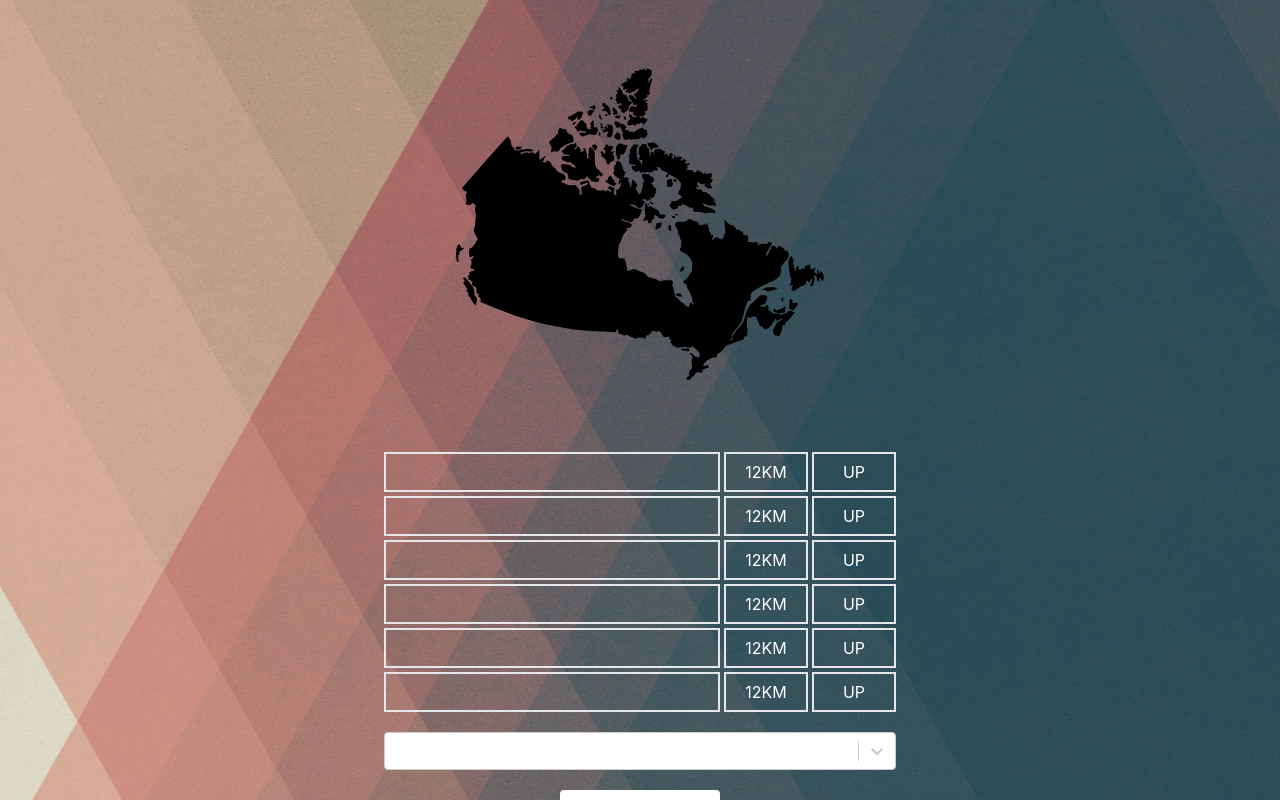
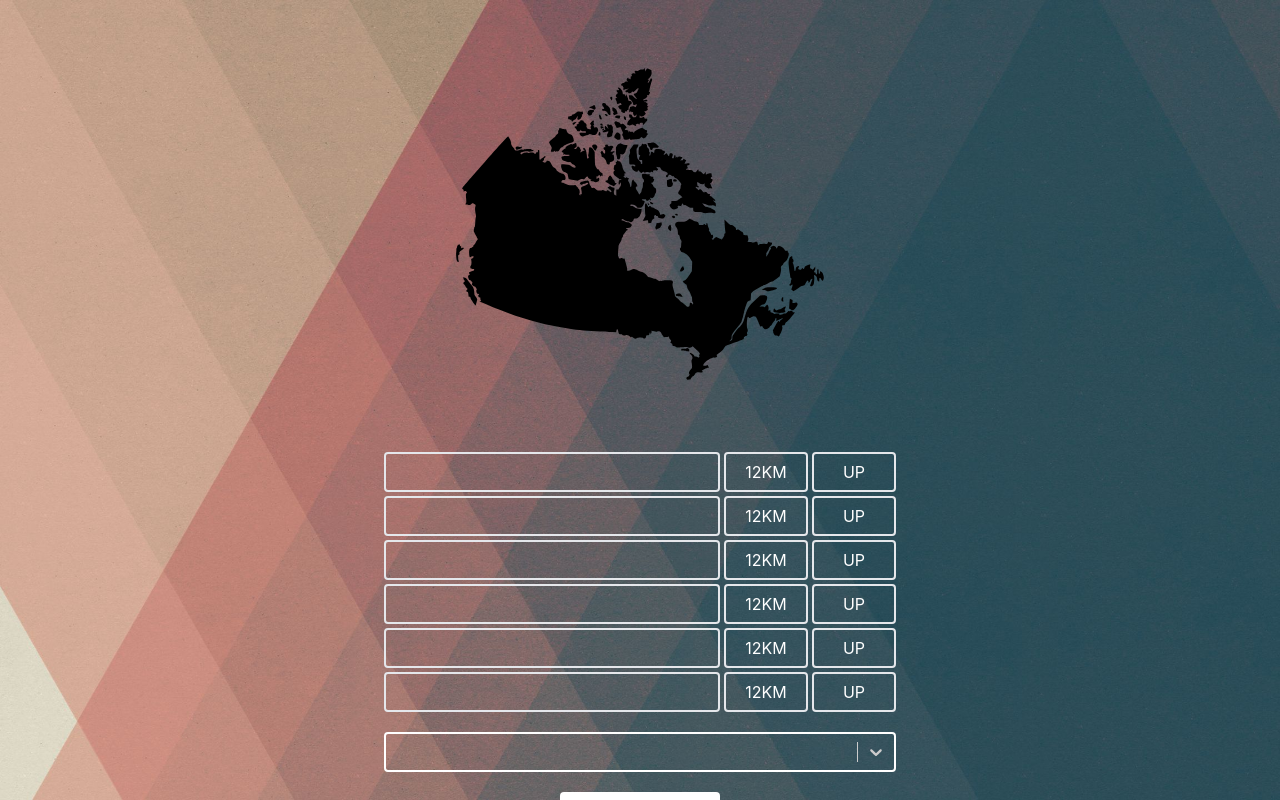
Before and after one commit to WeikeShi0730/worldle, a React (Create React App) app: page / in a window 1280 px wide. Shown: the top 800 px of the page. Built offline with nearby package versions, Linux system fonts and the light colour scheme.

Commit message:
fix Selections css

```diff
--- a/src/components/guess-panel.component.tsx
+++ b/src/components/guess-panel.component.tsx
@@ -1,13 +1,13 @@
 const GuessPanel = ({ selectedCountry }: any) => {
   return (
     <div className="flex h-10 my-1 rounded text-white">
-      <div className="country flex justify-center items-center w-8/12 border-2 ">
+      <div className="country flex justify-center items-center w-8/12 border-2 rounded">
         {selectedCountry.label}
       </div>
-      <div className="distance flex justify-center items-center w-2/12 border-2 mx-1">
+      <div className="distance flex justify-center items-center w-2/12 border-2 mx-1 rounded">
         12KM
       </div>
-      <div className="direction flex justify-center items-center w-2/12 border-2">
+      <div className="direction flex justify-center items-center w-2/12 border-2 rounded">
         UP
       </div>
     </div>
--- a/src/components/selections.component.tsx
+++ b/src/components/selections.component.tsx
@@ -56,6 +56,25 @@ const Selections = () => {
     },
   });
 
+  const customStyles = {
+    control: (base: any) => ({
+      ...base,
+      background: "transparent",
+      border: "2px solid white",
+      "&:focus": {
+        border: "2px solid white",
+      },
+      "&:hover": {
+        border: "2px solid white",
+      },
+    }),
+
+    singleValue: (provided: any) => ({
+      ...provided,
+      color: "white",
+    }),
+  };
+
   return (
     <>
       <div className="flex justify-evenly items-center max-w-xs sm:max-w-sm md:max-w-md lg:max-w-lg m-auto my-5 rounded">
@@ -69,6 +88,7 @@ const Selections = () => {
           menuPlacement="top"
           className="w-full"
           theme={theme}
+          styles={customStyles}
         />
       </div>
       {game === IN_PROCESS ? (
```
